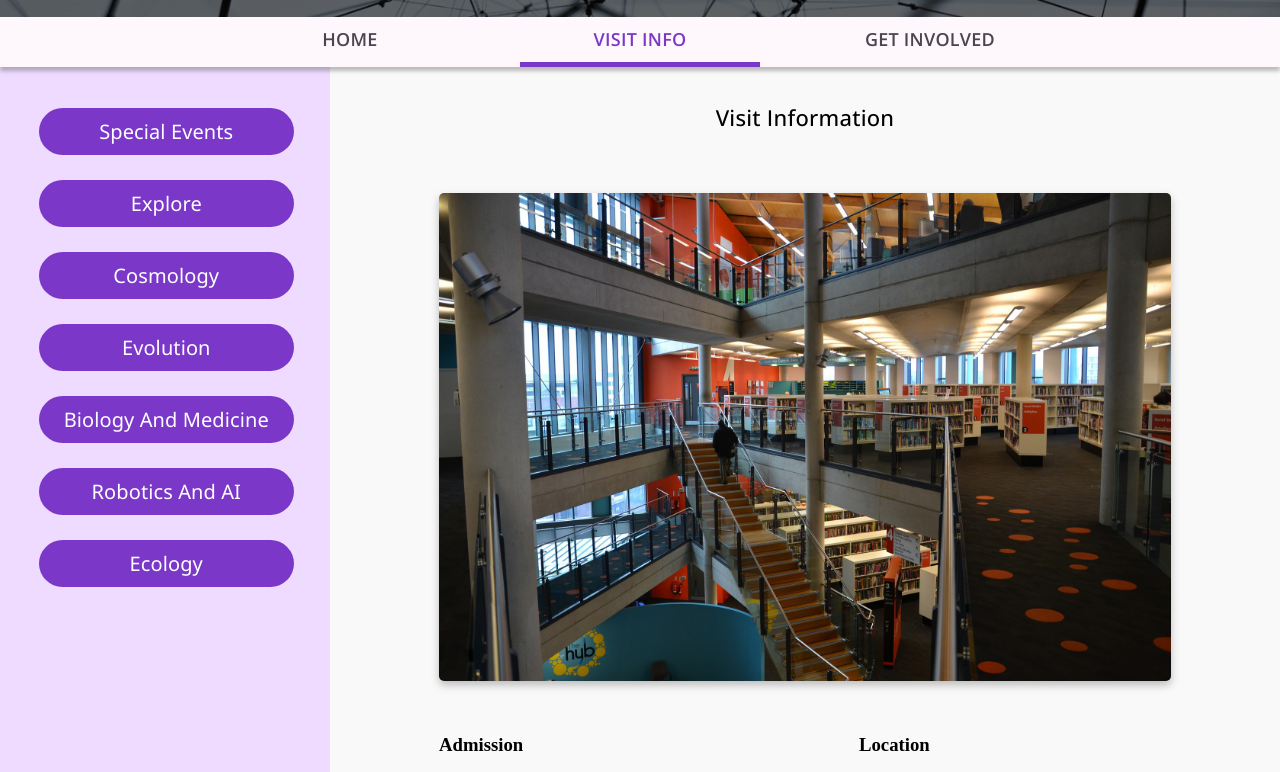
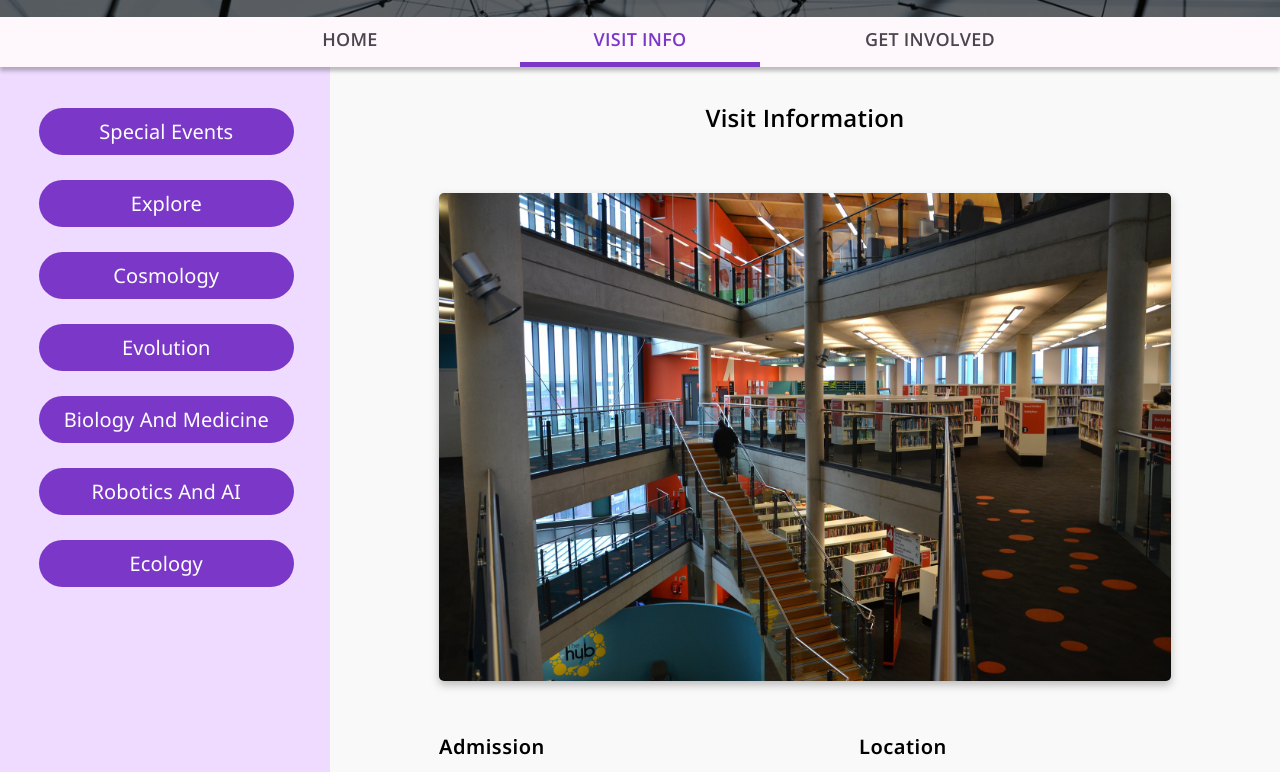
Before and after one commit to Padletut/Community_science_museum, a plain HTML site: page visit.html in a window 1280 px wide. Shown: the part 242-1014 px from the top of the page. Drawn offline with nearby package versions, Linux system fonts and the light colour scheme.

Commit message:
Fixed font on H3 and set bigger fontsize to H1

```diff
--- a/css/styles.css
+++ b/css/styles.css
@@ -1,5 +1,5 @@
 :root {
-    --title-large_font: 22px 'Open Sans', sans-serif;
+    --title-large_font: 24px 'Open Sans', sans-serif;
     --title-medium_font: 20px 'Open Sans', sans-serif;
     --title-small_font: 18px 'Open Sans', sans-serif;
     --head_line_medium_font: 26px 'Open Sans', sans-serif;
@@ -227,7 +227,7 @@ main {
 
 .main_wrapper h1 {
     font: var(--title-large_font);
-    font-weight: 500;
+    font-weight: 600;
     line-height: 31px;
     text-align: center;
     letter-spacing: 0.25px;
@@ -235,7 +235,12 @@ main {
 
 }
 
-.main_wrapper_text h3 {
+.main_wrapper h3 {
+    font: var(--label-large_font);
+    font-style: normal;
+    font-weight: 600;
+    line-height: 24px;
+    letter-spacing: 0.5px;
     margin-bottom: 30px;
 }
 
```
